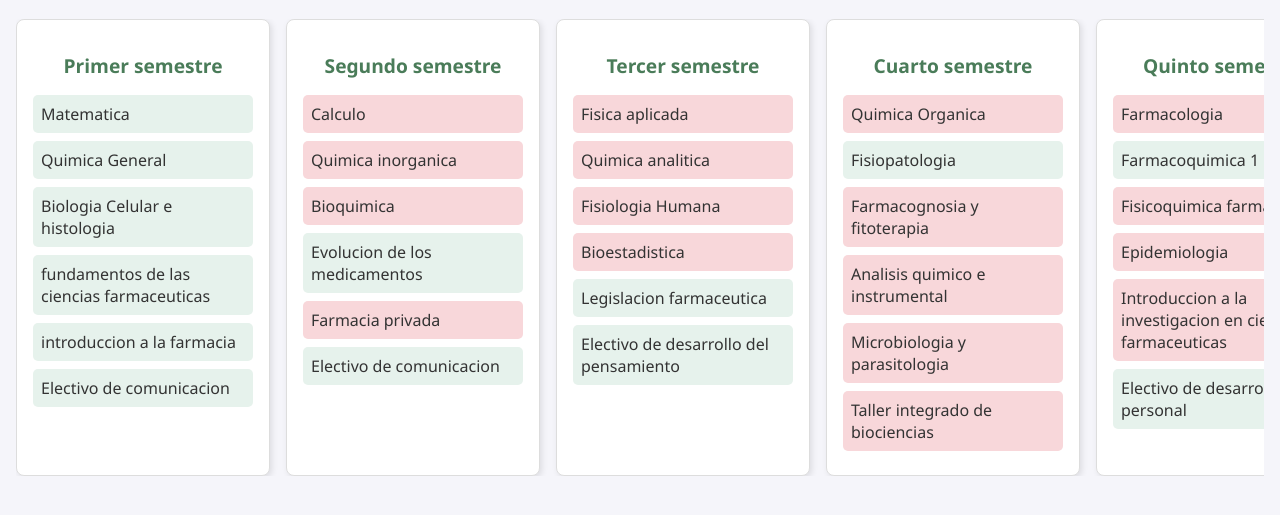
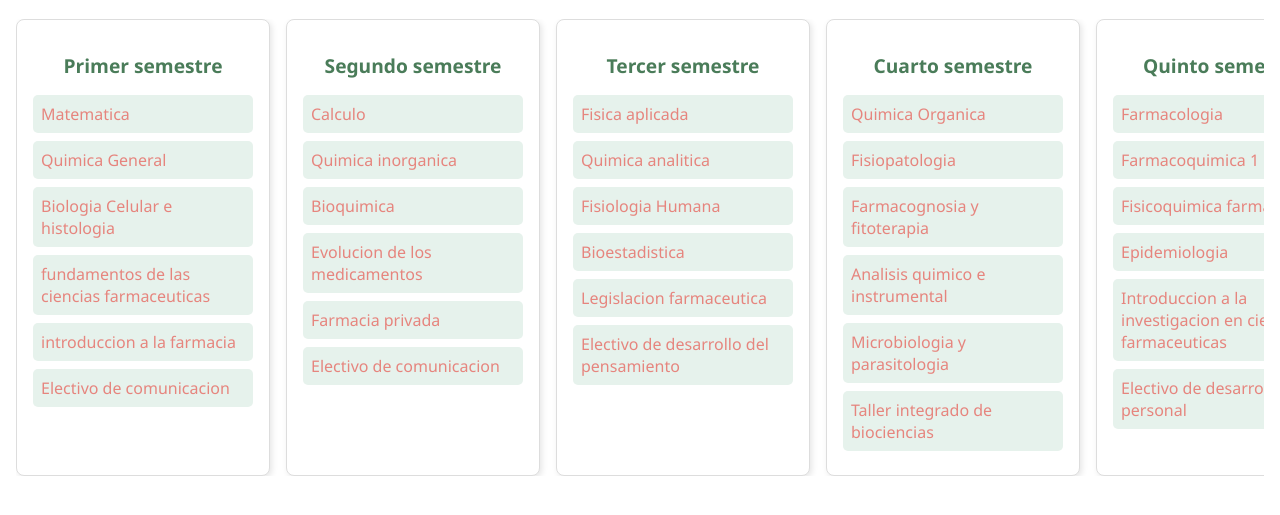
Before and after one commit to keatykitto/increible-malla-qyf-UA, a plain HTML site: page index.html in a window 1280 px wide. Shown: the part 83-598 px from the top of the page. Drawn offline with Linux system fonts and the light colour scheme.

Commit message:
Update index.html

```diff
--- a/index.html
+++ b/index.html
@@ -2,12 +2,12 @@
 <html lang="es">
 <head>
   <meta charset="UTF-8">
-  <title>Malla Curricular Química y Farmacia</title>
+  <title>increible Malla Curricular Química y Farmacia</title>
   <style>
     body {
       font-family: 'Segoe UI', sans-serif;
-      background-color: #f5f5fa;
-      color: #333;
+      background-color: ##eda1d3;
+      color: #e6857e;
       margin: 0;
       padding: 1em;
     }
@@ -47,7 +47,7 @@
       text-decoration: line-through;
     }
     .materia.bloqueada {
-      background: #f8d7da;
+      background: ##ff3d4f;
       cursor: not-allowed;
       position: relative;
     }
@@ -92,7 +92,7 @@ const materias = {
   "Tercer semestre": [
     { nombre: "Fisica aplicada", desbloquea: ["Fisicoquimica farmaceutica"] },
     { nombre: "Quimica analitica", desbloquea: ["Farmacognosia y fitoterapia", "Analisis quimico e instrumental"] },
-    { nombre: "Fisiologia Humana", desbloquea: ["Taller integrado de biociencias", "Farmacologia"] },
+    { nombre: "Fisiologia Humana", desbloquea: ["Fisiopatologia", "Taller integrado de biociencias", "Farmacologia"] },
     { nombre: "Bioestadistica", desbloquea: ["Introduccion a la investigacion en ciencias farmaceuticas"] },
     { nombre: "Legislacion farmaceutica" },
     { nombre: "Electivo de desarrollo del pensamiento" }
@@ -122,7 +122,7 @@ const materias = {
     { nombre: "Electivo de responsabilidad social" }
   ],
   "Septimo semestre": [
-    { nombre: "Tecnologia farmaceutica 2", desbloquea: ["Tecnologia cosmetica"] },
+    { nombre: "Tecnologia farmaceutica 2", desbloquea: ["Tecnologia Cosmetica"] },
     { nombre: "Bioquimica clinica", desbloquea: ["Toxicologia", "Taller integrado de farmacologia"] },
     { nombre: "Diseño de proyectos en investigacion farmaceutica", desbloquea: ["Seminario de grado"] },
     { nombre: "Farmacia asistencial", desbloquea: ["Practica 2: farmacia asistencial"] },
@@ -130,7 +130,7 @@ const materias = {
     { nombre: "Electivo de etica" }
   ],
   "Octavo semestre": [
-    { nombre: "Tecnologia medica" },
+    { nombre: "Tecnologia Cosmetica" },
     { nombre: "Toxicologia" },
     { nombre: "Seminario de grado", desbloquea: ["Economia y marketing farmaceutico"] },
     { nombre: "Farmacia clinica", desbloquea: ["Practica 2: farmacia asistencial", "Farmacovigilancia"] },
```
